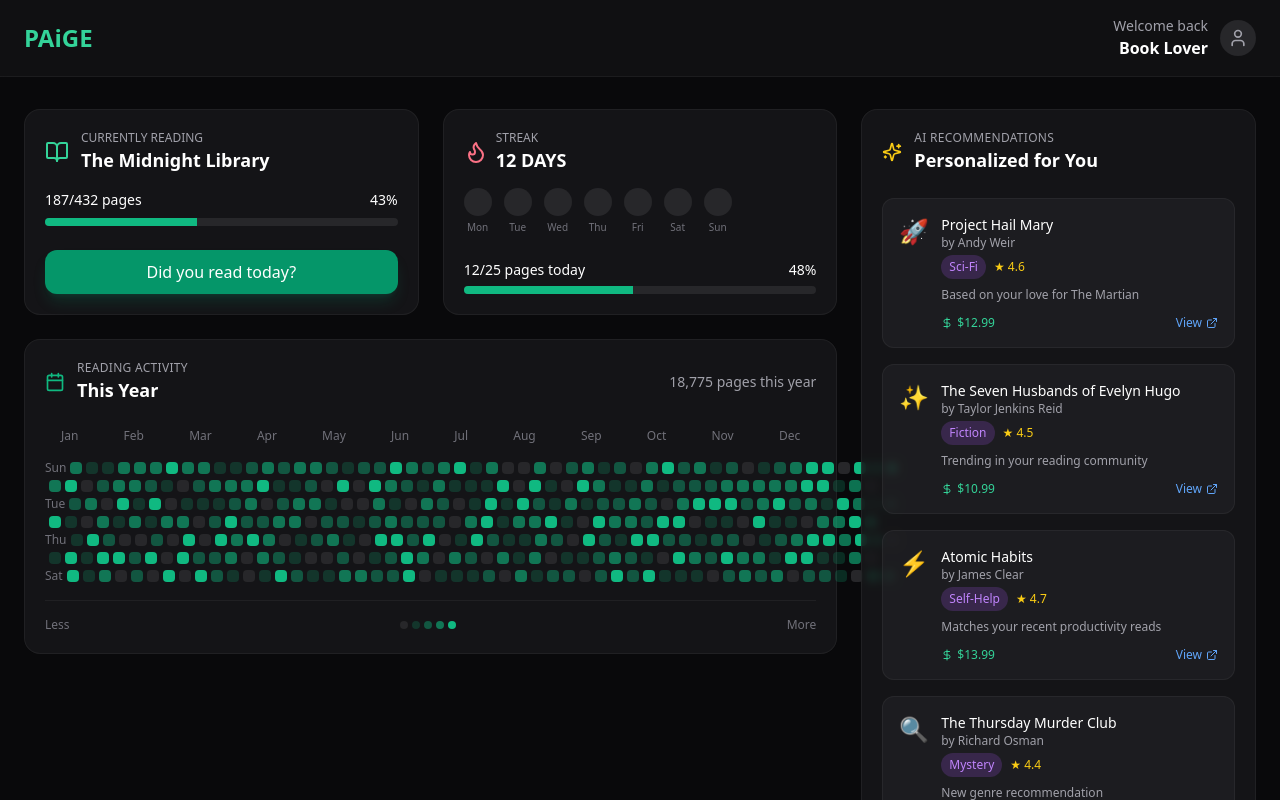
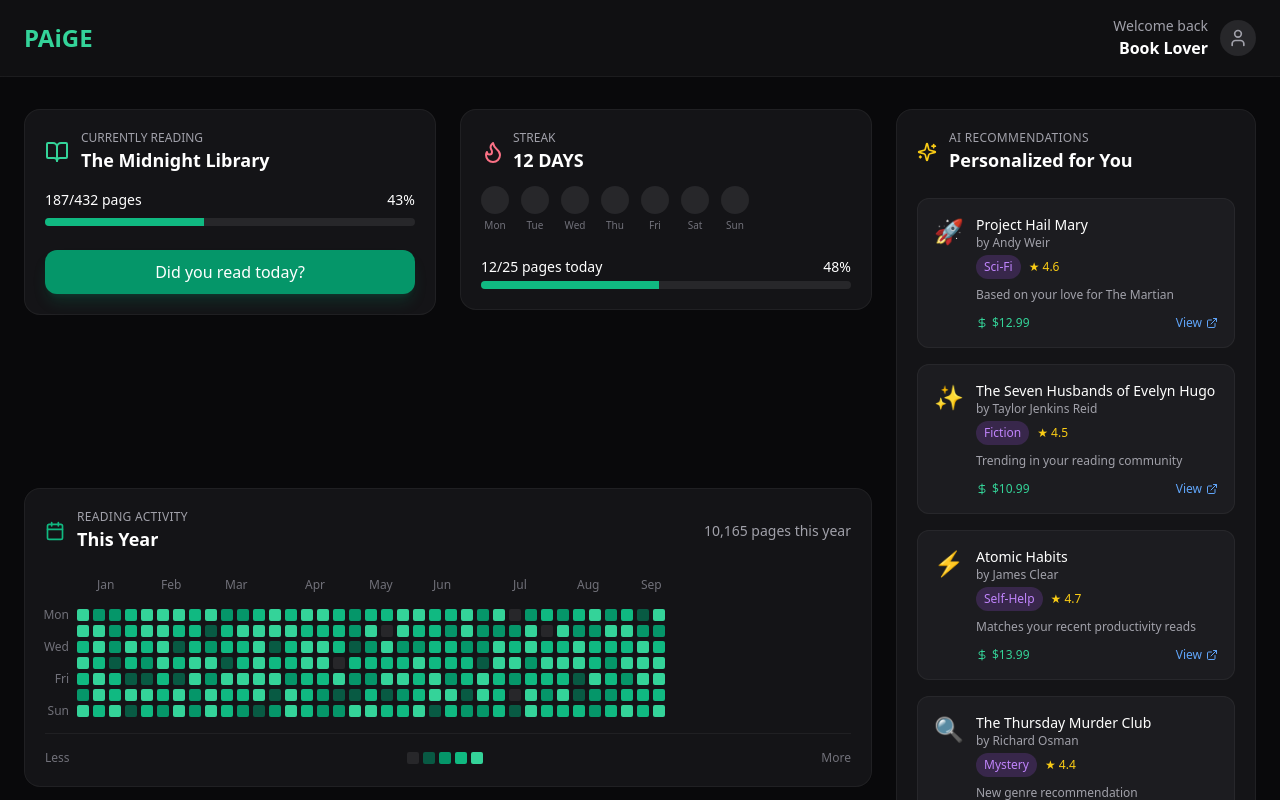
Before and after one commit to Ferxxo-pa/PAiGE, a React (Vite) app: page / in a window 1280 px wide. Shown: the top 800 px of the page. Built offline with nearby package versions, Linux system fonts and the light colour scheme; the HTML template or start-up script is replaced by a standard one.

Commit message:
Fix heatmap layout and width

```diff
--- a/src/components/BookRecommendations.tsx
+++ b/src/components/BookRecommendations.tsx
@@ -41,7 +41,7 @@ const BookRecommendations = () => {
   ];
 
   return (
-    <div className="rounded-2xl bg-zinc-900/80 border border-white/5 p-5 backdrop-blur-sm h-fit">
+    <div className="rounded-2xl bg-zinc-900/80 border border-white/5 p-5 backdrop-blur-sm h-full flex flex-col">
       <div className="flex items-center gap-3 mb-6">
         <Sparkles className="h-5 w-5 text-yellow-400" />
         <div>
@@ -50,7 +50,7 @@ const BookRecommendations = () => {
         </div>
       </div>
 
-      <div className="space-y-4">
+      <div className="flex-1 overflow-auto space-y-4">
         {recommendations.map((book, index) => (
           <div key={index} className="p-4 bg-zinc-800/50 rounded-xl border border-white/5 hover:border-emerald-500/30 transition-all duration-300">
             <div className="flex items-start gap-3">
--- a/src/components/ReadingActivityChart.tsx
+++ b/src/components/ReadingActivityChart.tsx
@@ -1,50 +1,82 @@
 import { Calendar } from "lucide-react";
 
 const ReadingActivityChart = () => {
-  // Generate sample data for the last 52 weeks
+  // Generate proper GitHub-style heatmap data
   const generateContributionData = () => {
-    const data = [];
     const today = new Date();
+    const currentYear = today.getFullYear();
 
-    for (let week = 0; week < 52; week++) {
-      const weekData = [];
+    // Find the Monday of the first week of the year
+    const jan1 = new Date(currentYear, 0, 1);
+    const startOfYear = new Date(jan1);
+    const dayOfWeek = jan1.getDay();
+    const daysToSubtract = dayOfWeek === 0 ? 6 : dayOfWeek - 1; // Monday = 0
+    startOfYear.setDate(jan1.getDate() - daysToSubtract);
+
+    const weeks = [];
+    const currentDate = new Date(startOfYear);
+
+    // Generate up to 53 weeks
+    while (currentDate <= today && weeks.length < 53) {
+      const week = [];
       for (let day = 0; day < 7; day++) {
-        const date = new Date(today);
-        date.setDate(today.getDate() - (51 - week) * 7 - (6 - day));
+        const dateStr = currentDate.toISOString().split('T')[0];
+        const pages = Math.floor(Math.random() * 80); // 0-79 pages
 
-        // Random reading activity (0-4 levels)
-        const level = Math.floor(Math.random() * 5);
-        weekData.push({
-          date: date.toISOString().split('T')[0],
-          level,
-          pages: level * 25
+        week.push({
+          date: dateStr,
+          pages,
+          month: currentDate.getMonth(),
+          isCurrentYear: currentDate.getFullYear() === currentYear
         });
+
+        currentDate.setDate(currentDate.getDate() + 1);
       }
-      data.push(weekData);
+      weeks.push(week);
     }
 
-    return data;
+    return weeks;
   };
 
   const contributionData = generateContributionData();
-  const totalPages = contributionData.flat().reduce((sum, day) => sum + day.pages, 0);
+  const totalPages = contributionData.flat()
+    .filter(day => day.isCurrentYear)
+    .reduce((sum, day) => sum + day.pages, 0);
 
-  const getLevelColor = (level: number) => {
-    const colors = [
-      'bg-zinc-800', // No activity
-      'bg-emerald-500/20', // Low
-      'bg-emerald-500/40', // Medium-low
-      'bg-emerald-500/60', // Medium-high
-      'bg-emerald-500'  // High
-    ];
-    return colors[level];
+  const getColorByPages = (pages: number) => {
+    if (pages === 0) return 'bg-zinc-800';
+    if (pages <= 10) return 'bg-emerald-700/70';
+    if (pages <= 25) return 'bg-emerald-600';
+    if (pages <= 50) return 'bg-emerald-500';
+    return 'bg-emerald-400';
   };
 
-  const months = ['Jan', 'Feb', 'Mar', 'Apr', 'May', 'Jun', 'Jul', 'Aug', 'Sep', 'Oct', 'Nov', 'Dec'];
-  const days = ['Sun', 'Mon', 'Tue', 'Wed', 'Thu', 'Fri', 'Sat'];
+  // Generate month labels
+  const getMonthLabels = () => {
+    const months = ['Jan', 'Feb', 'Mar', 'Apr', 'May', 'Jun', 'Jul', 'Aug', 'Sep', 'Oct', 'Nov', 'Dec'];
+    const labels = [];
+    let lastMonth = -1;
+
+    contributionData.forEach((week, weekIndex) => {
+      const firstDay = week[0];
+      if (firstDay && firstDay.month !== lastMonth && firstDay.isCurrentYear) {
+        labels.push({
+          month: months[firstDay.month],
+          weekIndex
+        });
+        lastMonth = firstDay.month;
+      }
+    });
+
+    return labels;
+  };
+
+  const monthLabels = getMonthLabels();
+
+  const days = ['Mon', 'Tue', 'Wed', 'Thu', 'Fri', 'Sat', 'Sun'];
 
   return (
-    <div className="rounded-2xl bg-zinc-900/80 border border-white/5 p-5 backdrop-blur-sm">
+    <div className="rounded-2xl bg-zinc-900/80 border border-white/5 p-5 backdrop-blur-sm overflow-hidden w-full">
       <div className="flex items-center justify-between mb-6">
         <div className="flex items-center gap-3">
           <Calendar className="h-5 w-5 text-emerald-500" />
@@ -60,40 +92,74 @@ const ReadingActivityChart = () => {
 
       <div className="space-y-4">
         {/* Month labels */}
-        <div className="flex justify-between text-xs text-zinc-500 px-4">
-          {months.map((month) => (
-            <span key={month}>{month}</span>
-          ))}
+        <div className="relative ml-9">
+          <div
+            className="grid gap-1 text-xs text-zinc-500"
+            style={{
+              gridTemplateColumns: `repeat(${contributionData.length}, clamp(9px, 1.1vw, 12px))`,
+            }}
+          >
+            {monthLabels.map((label, index) => (
+              <div
+                key={index}
+                className="text-left"
+                style={{ gridColumnStart: label.weekIndex + 1 }}
+              >
+                {label.month}
+              </div>
+            ))}
+          </div>
         </div>
 
-        {/* Heatmap grid */}
-        <div className="flex flex-col gap-1">
-          {days.map((day, dayIndex) => (
-            <div key={day} className="flex items-center gap-1">
-              <div className="w-8 text-xs text-zinc-500 text-right">
+        {/* GitHub-style heatmap grid */}
+        <div className="flex">
+          {/* Day labels */}
+          <div className="flex flex-col gap-1 w-8 text-xs text-zinc-500 text-right pr-2">
+            {days.map((day, dayIndex) => (
+              <div
+                key={day}
+                className="flex items-center justify-end"
+                style={{ height: 'clamp(9px, 1.1vw, 12px)' }}
+              >
                 {dayIndex % 2 === 0 ? day : ''}
               </div>
-              <div className="flex gap-1">
-                {contributionData.map((week, weekIndex) => (
-                  <div
-                    key={weekIndex}
-                    className={`w-3 h-3 rounded-sm ${getLevelColor(week[dayIndex]?.level || 0)} transition-all duration-200 hover:scale-110 hover:shadow-lg hover:shadow-emerald-500/25`}
-                    title={`${week[dayIndex]?.pages || 0} pages on ${week[dayIndex]?.date}`}
-                  />
-                ))}
-              </div>
-            </div>
-          ))}
+            ))}
+          </div>
+
+          {/* Heatmap cells */}
+          <div
+            className="grid gap-1"
+            style={{
+              gridTemplateColumns: `repeat(${contributionData.length}, clamp(9px, 1.1vw, 12px))`,
+              gridTemplateRows: 'repeat(7, clamp(9px, 1.1vw, 12px))'
+            }}
+          >
+            {contributionData.map((week, weekIndex) =>
+              week.map((day, dayIndex) => (
+                <div
+                  key={`${weekIndex}-${dayIndex}`}
+                  className={`rounded-[2px] transition-all duration-200 hover:scale-110 hover:shadow-lg hover:shadow-emerald-500/25 cursor-pointer ${getColorByPages(day.pages)}`}
+                  style={{
+                    gridColumn: weekIndex + 1,
+                    gridRow: dayIndex + 1,
+                    width: 'clamp(9px, 1.1vw, 12px)',
+                    height: 'clamp(9px, 1.1vw, 12px)'
+                  }}
+                  title={`${day.date} — ${day.pages} pages`}
+                />
+              ))
+            )}
+          </div>
         </div>
 
         {/* Legend */}
         <div className="flex items-center justify-between pt-4 border-t border-white/5">
           <span className="text-xs text-zinc-500">Less</span>
           <div className="flex gap-1">
-            {[0, 1, 2, 3, 4].map(level => (
+            {[0, 10, 25, 50, 75].map((pages, index) => (
               <div
-                key={level}
-                className={`w-2 h-2 rounded-sm ${getLevelColor(level)}`}
+                key={index}
+                className={`w-3 h-3 rounded-[2px] ${getColorByPages(pages)}`}
               />
             ))}
           </div>
--- a/src/pages/Index.tsx
+++ b/src/pages/Index.tsx
@@ -31,23 +31,26 @@ const Index = () => {
 
       {/* Main Dashboard */}
       <main className="container mx-auto px-6 py-8">
-        {/* Main Layout */}
-        <div className="grid grid-cols-1 lg:grid-cols-3 gap-6">
-          {/* Left Column - Reading Cards */}
-          <div className="lg:col-span-2 space-y-6">
-            {/* Top Row - Currently Reading and Streak */}
-            <div className="grid grid-cols-1 md:grid-cols-2 gap-6">
-              <CurrentlyReadingCard />
-              <ReadingStreakCard />
-            </div>
-
-            {/* Reading Activity - Below left cards */}
-            <ReadingActivityChart />
+        {/* Main Layout - Fixed grid to prevent overlap */}
+        <div className="grid grid-cols-1 lg:grid-cols-[1fr_1fr_360px] gap-6 items-start">
+          {/* Currently Reading Card */}
+          <div className="lg:col-start-1">
+            <CurrentlyReadingCard />
           </div>
 
-          {/* Right Column - AI Recommendations */}
-          <div className="lg:col-span-1">
+          {/* Reading Streak Card */}
+          <div className="lg:col-start-2">
+            <ReadingStreakCard />
+          </div>
+
+          {/* AI Recommendations - spans full height */}
+          <div className="lg:col-start-3 lg:row-span-2 h-full">
             <BookRecommendations />
+          </div>
+
+          {/* Reading Activity - spans first two columns */}
+          <div className="lg:col-start-1 lg:col-end-3 lg:row-start-2">
+            <ReadingActivityChart />
           </div>
         </div>
       </main>
```
